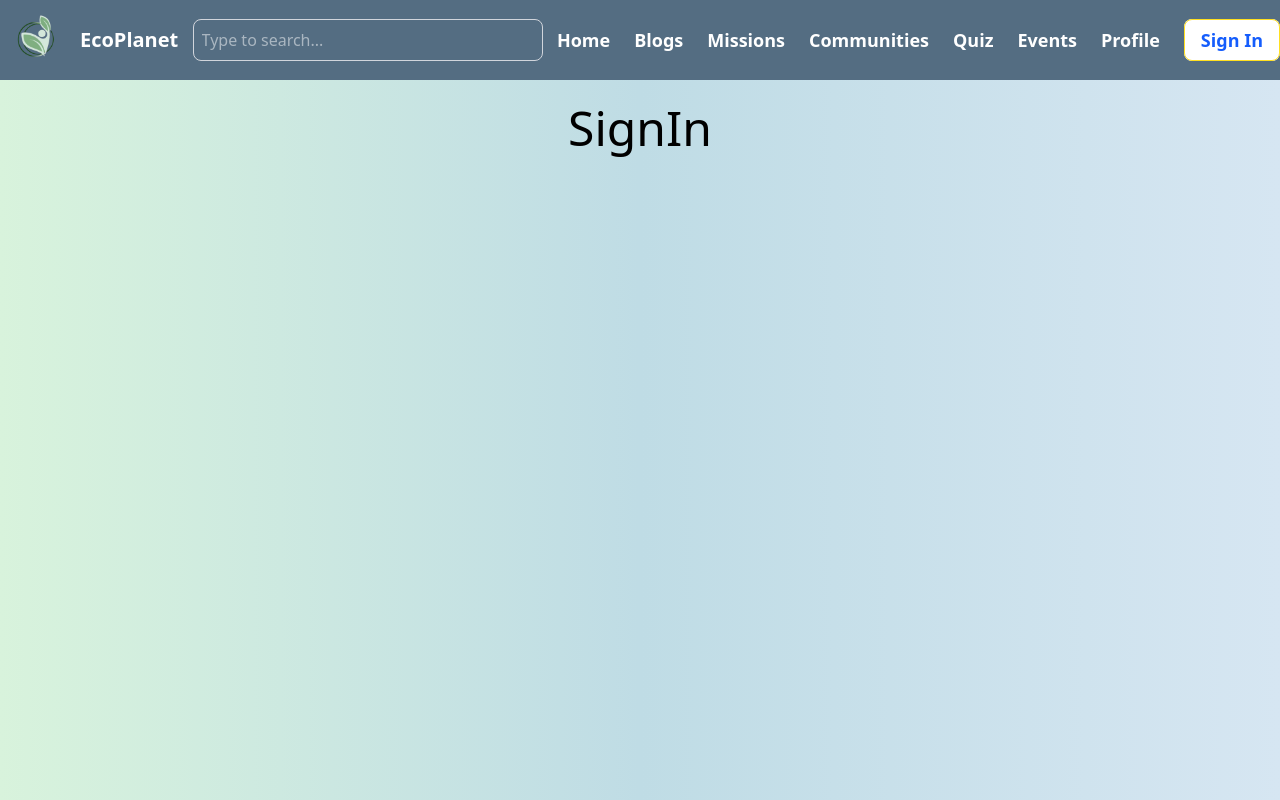
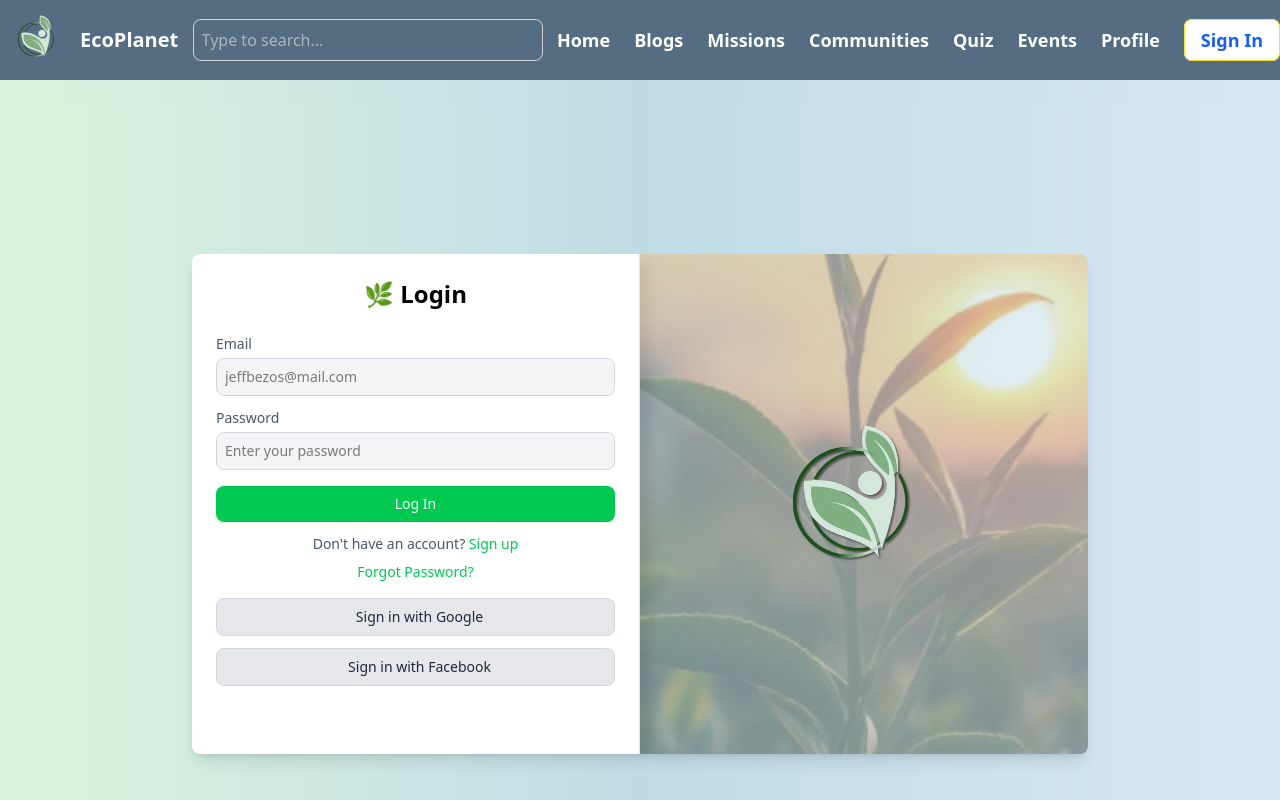
Before and after one commit to shashi-31/hackathon, a React (Vite) app: page /signin in a window 1280 px wide. Shown: the top 800 px of the page. Built offline with nearby package versions, Linux system fonts and the light colour scheme.

Commit message:
logininitial

```diff
--- a/src/pages/SignInPage.jsx
+++ b/src/pages/SignInPage.jsx
@@ -1,12 +1,186 @@
-import React from 'react'
+import React, { useState } from "react";
 
-function SignInPage() {
-    return (
-        <div className='text-center text-5xl'>
-            SignIn
+const SignInPage = () => {
+  const [isLogin, setIsLogin] = useState(true); // Toggle between login and signup
+  const [username, setUsername] = useState("");
+  const [email, setEmail] = useState("");
+  const [password, setPassword] = useState("");
+  const [showPassword, setShowPassword] = useState(false); // Toggle password visibility
 
+  // Handle form submission
+  const handleSubmit = (e) => {
+    e.preventDefault();
+    if (isLogin) {
+      console.log("Logging in with:", email, password);
+    } else {
+      console.log("Signing up with:", username, email, password);
+    }
+  };
+
+  // Toggle between login and signup and reset form fields
+  const toggleForm = () => {
+    setIsLogin(!isLogin);
+    setUsername(""); // Reset username
+    setEmail(""); // Reset email
+    setPassword(""); // Reset password
+    setShowPassword(false); // Reset password visibility
+  };
+
+  // Handle "Forgot Password" click
+  const handleForgotPassword = () => {
+    console.log("Forgot Password clicked");
+    // Add your forgot password logic here (e.g., redirect to a forgot password page)
+  };
+
+  return (
+    <div className="flex h-screen overflow-hidden bg-gradient-to-r from-[#D8F3DC] via-[#B7E4C7] via-[#A3D9C6] via-[#BFDCE5] to-[#D6E6F2]">
+      {/* Overlay Container */}
+      <div className="flex items-center justify-center w-full h-full p-4">
+        {/* Combined Container for Login/Signup Box and Logo */}
+        <div className="flex flex-col md:flex-row rounded-lg overflow-hidden shadow-lg relative z-20 w-full max-w-4xl">
+          {/* Login/Signup Box */}
+          <div
+            className="bg-white p-6 w-full md:w-1/2 h-auto md:h-[500px] border-r border-gray-200"
+            style={{
+              boxShadow: "10px 10px 10px rgba(0, 0, 0, 0.1)",
+            }}
+          >
+            {/* Form Title */}
+            <h1 className="text-2xl font-bold mb-6 text-center">
+              🌿 {isLogin ? "Login" : "Signup"}
+            </h1>
+
+            {/* Form */}
+            <form onSubmit={handleSubmit}>
+              {/* Username Field (Only for Signup) */}
+              {!isLogin && (
+                <div className="input-group mb-3">
+                  <label htmlFor="username" className="block text-gray-600 mb-1 text-sm">
+                    Username
+                  </label>
+                  <input
+                    type="text"
+                    id="username"
+                    placeholder="Enter your username"
+                    className="w-full p-2 bg-gray-100 rounded-lg text-black focus:outline-none border border-gray-300 text-sm"
+                    value={username}
+                    onChange={(e) => setUsername(e.target.value)}
+                    required
+                  />
+                </div>
+              )}
+
+              {/* Email Field */}
+              <div className="input-group mb-3">
+                <label htmlFor="email" className="block text-gray-600 mb-1 text-sm">
+                  Email
+                </label>
+                <input
+                  type="email"
+                  id="email"
+                  placeholder="jeffbezos@mail.com"
+                  className="w-full p-2 bg-gray-100 rounded-lg text-black focus:outline-none border border-gray-300 text-sm"
+                  value={email}
+                  onChange={(e) => setEmail(e.target.value)}
+                  required
+                />
+              </div>
+
+              {/* Password Field */}
+              <div className="input-group mb-4">
+                <label htmlFor="password" className="block text-gray-600 mb-1 text-sm">
+                  Password
+                </label>
+                <div className="relative">
+                  <input
+                    type={showPassword ? "text" : "password"} // Toggle between text and password
+                    id="password"
+                    placeholder="Enter your password"
+                    className="w-full p-2 bg-gray-100 rounded-lg text-black focus:outline-none border border-gray-300 text-sm"
+                    value={password}
+                    onChange={(e) => setPassword(e.target.value)}
+                    required
+                  />
+                  <i
+                    className={`fa ${showPassword ? "fa-eye-slash" : "fa-eye"} absolute right-3 top-3 text-gray-500 cursor-pointer`}
+                    onClick={() => setShowPassword(!showPassword)} // Toggle visibility
+                  ></i>
+                </div>
+              </div>
+
+              {/* Submit Button */}
+              <button
+                type="submit"
+                className="w-full bg-green-500 text-white py-2 px-4 rounded-lg mb-3 hover:bg-green-600 text-sm"
+              >
+                {isLogin ? "Log In" : "Sign Up"}
+              </button>
+            </form>
+
+            {/* Toggle Link and Forgot Password */}
+            <div className="text-center space-y-2">
+              {/* Toggle Link */}
+              <p className="text-gray-600 text-sm">
+                {isLogin ? "Don't have an account? " : "Already have an account? "}
+                <a
+                  href="#"
+                  className="text-green-500 hover:text-green-600"
+                  onClick={toggleForm} // Use toggleForm to reset fields
+                >
+                  {isLogin ? "Sign up" : "Log in"}
+                </a>
+              </p>
+
+              {/* Forgot Password Link (Only for Login) */}
+              {isLogin && (
+                <p className="text-gray-600 text-sm">
+                  <a
+                    href="#"
+                    className="text-green-500 hover:text-green-600"
+                    onClick={handleForgotPassword} // Handle forgot password
+                  >
+                    Forgot Password?
+                  </a>
+                </p>
+              )}
+            </div>
+
+            {/* Social Login Buttons */}
+            <div className="social-btn space-y-3 mt-4">
+              <button
+                className="w-full bg-gray-200 text-gray-800 py-2 px-4 rounded-lg hover:bg-gray-300 flex items-center justify-center border border-gray-300 text-sm"
+              >
+                <i className="fab fa-google mr-2"></i> Sign in with Google
+              </button>
+              <button
+                className="w-full bg-gray-200 text-gray-800 py-2 px-4 rounded-lg hover:bg-gray-300 flex items-center justify-center border border-gray-300 text-sm"
+              >
+                <i className="fab fa-facebook-f mr-2"></i> Sign in with Facebook
+              </button>
+            </div>
+          </div>
+
+          {/* Logo Section with Background Image */}
+          <div className="bg-cover bg-center w-full md:w-1/2 h-[300px] md:h-[500px] relative">
+            {/* Pseudo-element for Transparent Background Image */}
+            <div
+              className="absolute inset-0 bg-cover bg-center opacity-40"
+              style={{ backgroundImage: "url('../public/logobkgd.jpg')" }}
+            ></div>
+
+            {/* Logo */}
+            <div className="flex items-center justify-center h-full relative z-10">
+              <img
+                src="../public/eplogoo.png"
+                alt="Logo"
+                className="w-48 h-48 md:w-64 md:h-64 object-cover"
+              />
+            </div>
+          </div>
         </div>
-    )
-}
+      </div>
+    </div>
+  );
+};
 
-export default SignInPage
+export default SignInPage;
```
Also changed, not shown: public/eplogoo.png (added), public/logobkgd.jpg (added), src/login/acclogin.jsx (deleted).
